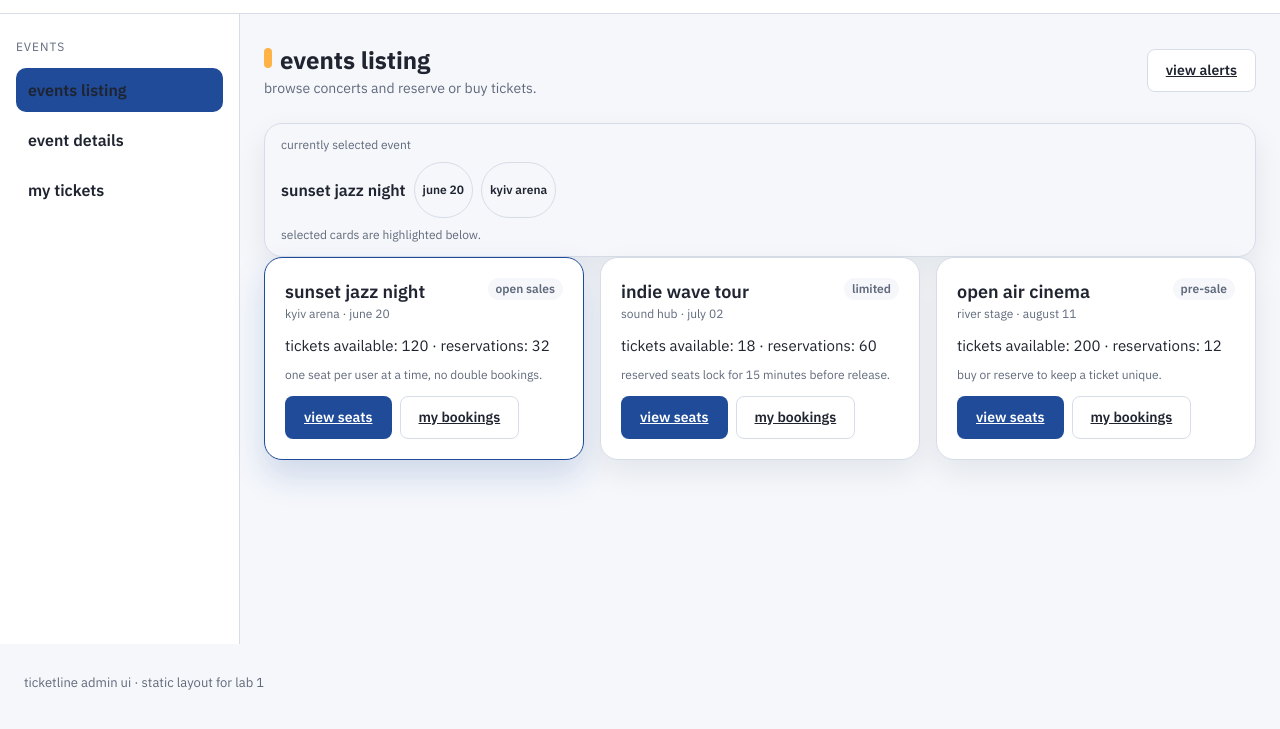
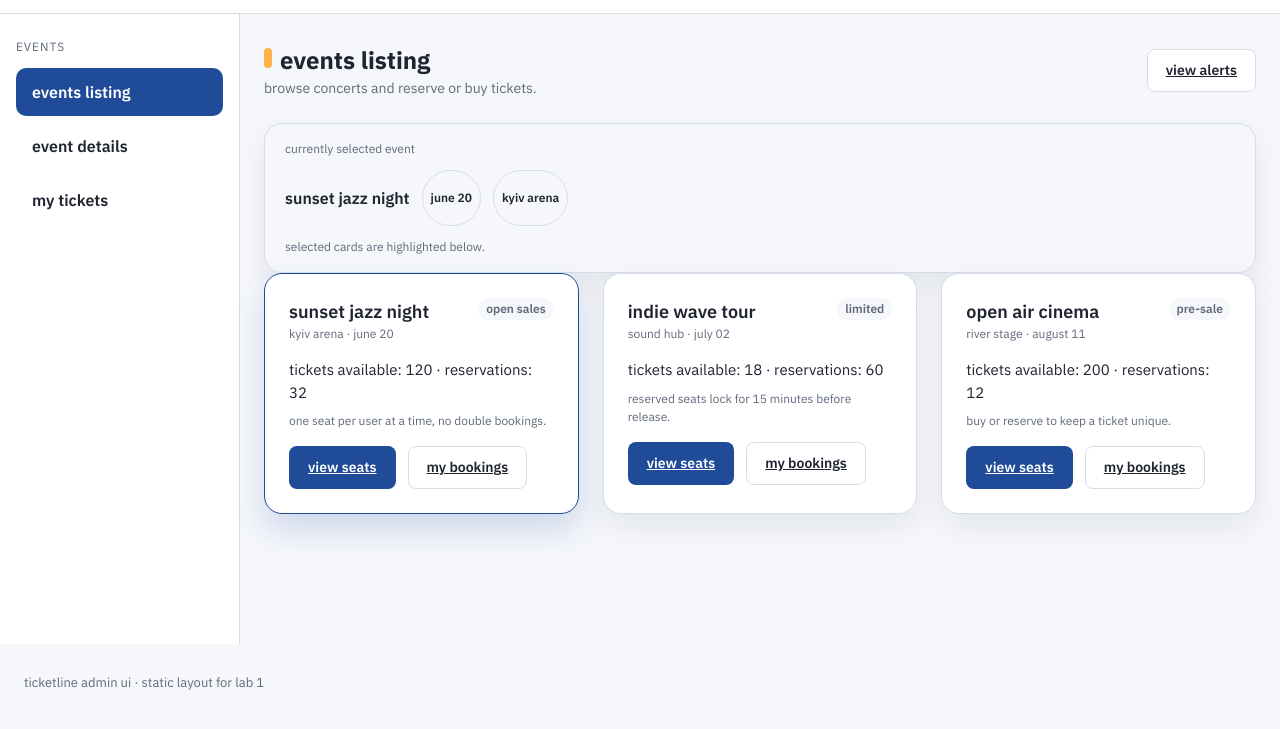
Before and after one commit to What-I-pressed/university_ui_development, a website: page pages/events.html in a window 1280 px wide. Shown: the part 63-792 px from the top of the page. Drawn offline with Linux system fonts and the light colour scheme.

Commit message:
style: improve spacing and active nav contrast

```diff
--- a/scss/_components.scss
+++ b/scss/_components.scss
@@ -28,10 +28,10 @@ $space-6: 24px;
 
 .card {
   @extend %panel;
-  padding: $space-5;
+  padding: $space-6;
   display: flex;
   flex-direction: column;
-  gap: $space-3;
+  gap: $space-4;
   transition: transform 0.2s ease, box-shadow 0.2s ease;
 }
 
@@ -60,7 +60,7 @@ $space-6: 24px;
 .card-footer {
   display: flex;
   flex-wrap: wrap;
-  gap: $space-2;
+  gap: $space-3;
 }
 
 .table {
@@ -72,7 +72,7 @@ $space-6: 24px;
   display: grid;
   grid-template-columns: 1.5fr 1fr 1fr 1fr;
   gap: $space-3;
-  padding: $space-3 $space-5;
+  padding: $space-4 $space-6;
   border-bottom: 1px solid $color-border;
   align-items: center;
 }
@@ -104,16 +104,16 @@ $space-6: 24px;
 .selection-panel {
   @extend %panel;
   background-color: $color-surface;
-  padding: $space-3 $space-4;
+  padding: $space-4 $space-5;
   display: flex;
   flex-direction: column;
-  gap: $space-2;
+  gap: $space-3;
 }
 
 .selection-panel-meta {
   display: flex;
   flex-wrap: wrap;
-  gap: $space-2;
+  gap: $space-3;
 }
 
 .form {
--- a/scss/_layout.scss
+++ b/scss/_layout.scss
@@ -78,7 +78,7 @@
   align-items: center;
   justify-content: space-between;
   gap: 12px;
-  padding: 10px 12px;
+  padding: 12px 16px;
   border-radius: 10px;
   text-decoration: none;
   color: $color-ink;
@@ -112,6 +112,16 @@
   color: $color-surface-strong;
 }
 
+.nav-link--active:link {
+  background-color: $color-brand;
+  color: $color-surface-strong;
+}
+
+.nav-link--active:visited {
+  background-color: $color-brand;
+  color: $color-surface-strong;
+}
+
 .main-content {
   padding: 28px 24px 48px;
 }
@@ -131,12 +141,12 @@
 
 .content-grid {
   display: grid;
-  gap: 20px;
+  gap: 24px;
 }
 
 .card-grid {
   display: grid;
-  gap: 16px;
+  gap: 24px;
 }
 
 .page-footer {
```
Also changed, not shown: css/main.css.
